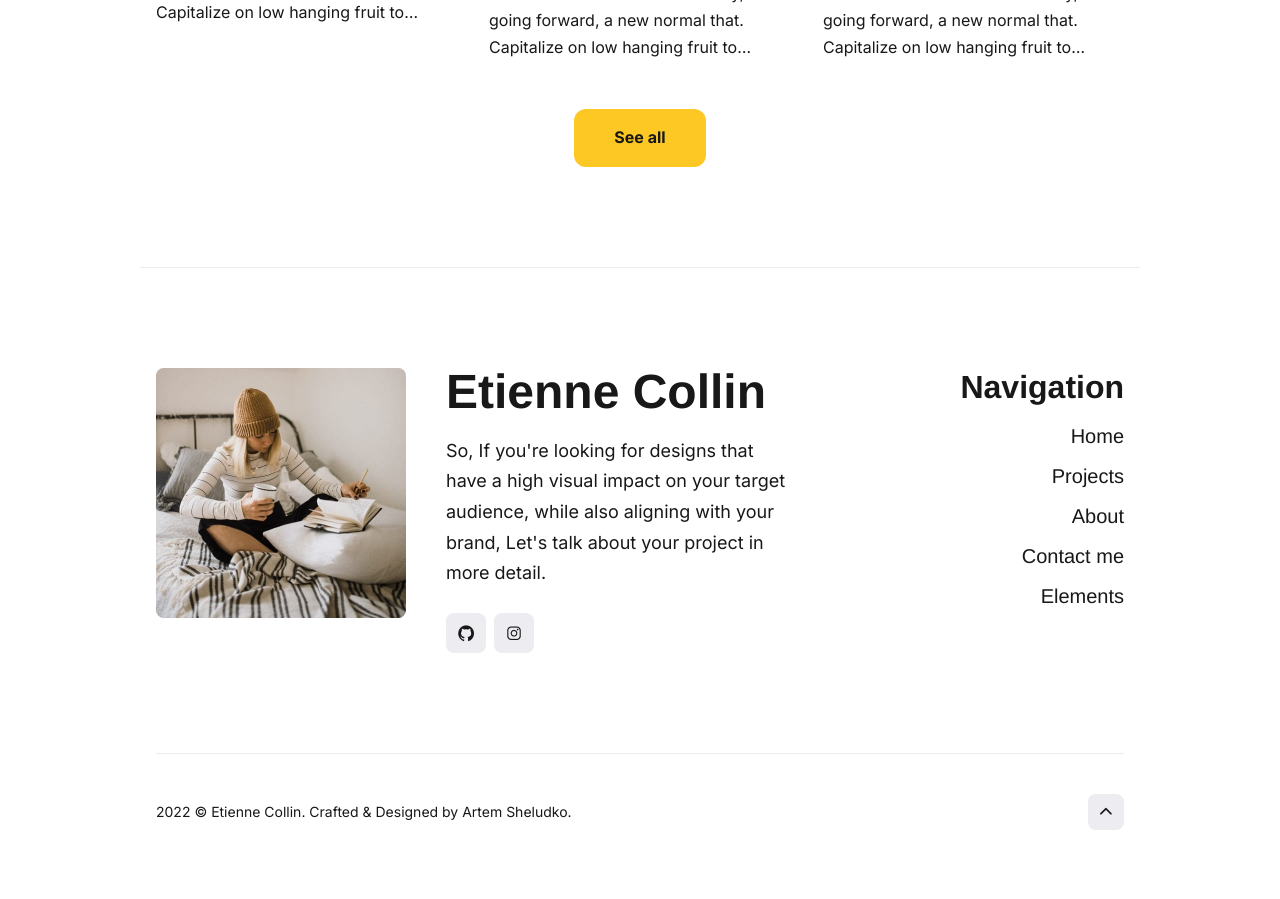
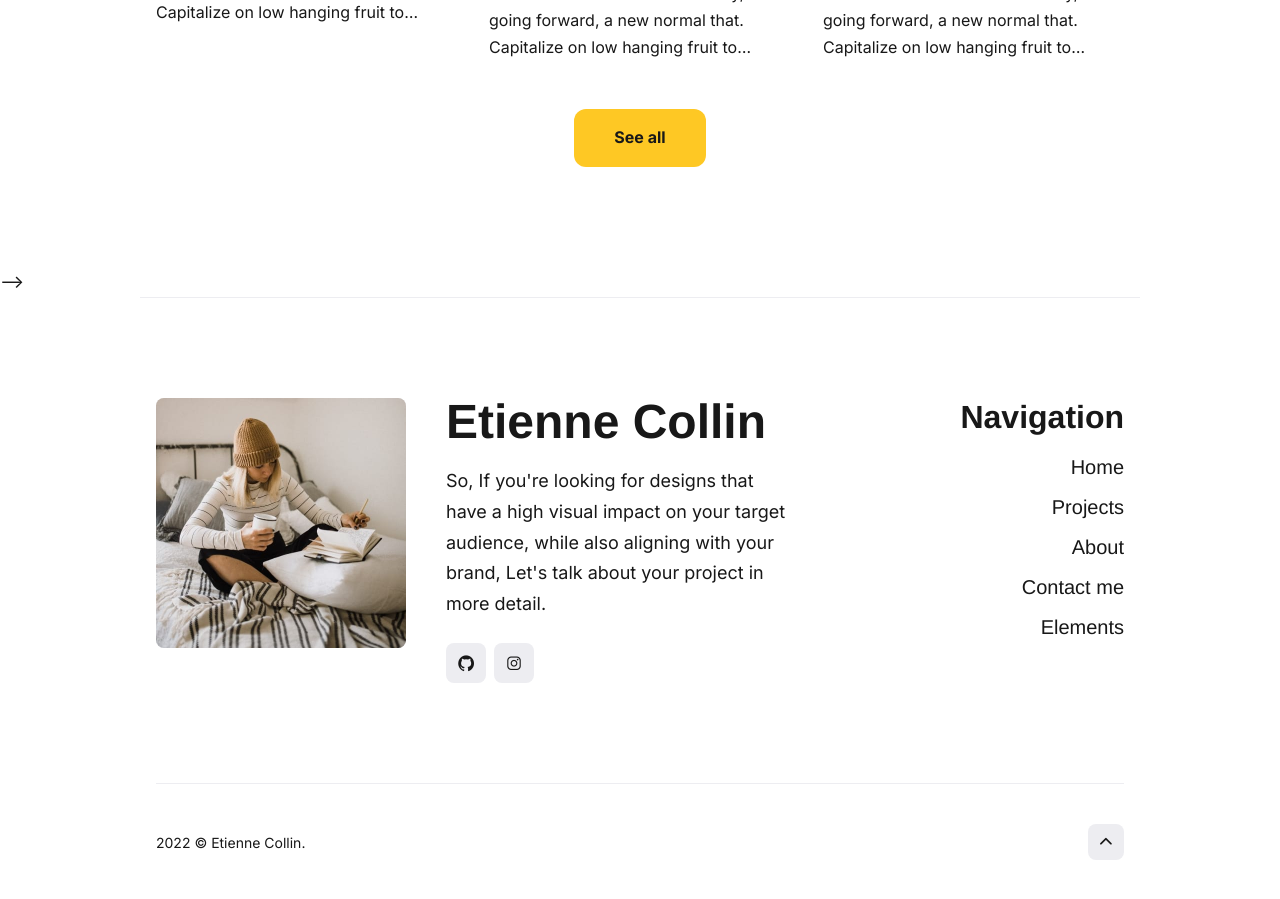
Before and after one commit to etiennecollin/etiennecollin.github.io, a Jekyll site: the page built from index.html, in a window 1280 px wide and 900 px high, scrolled down 3895 px. Built offline with Jekyll 4.4.1, drawn with Linux system fonts in a browser that asks for light colours; nearby versions of some CDN libraries; some web fonts are replaced; before the commit the page ends 4765 px from its top, so only the background shows below that.

```diff
--- a/_includes/footer.html
+++ b/_includes/footer.html
@@ -75,8 +75,7 @@
 				<div class="footer__info">
 					<div class="footer__info-box">
 						<div class="copyright">{{site.time | date: '%Y'}} &copy; <a
-								href="/">{{site.data.settings.title}}</a>. Crafted & Designed by <a
-								href="https://jekyllthemes.io/developers/artem-sheludko">Artem Sheludko</a>.</div>
+								href="/">{{site.data.settings.title}}</a>.</div>
 						<div class="top" title="Top"><i class="ion ion-ios-arrow-up"></i></div>
 					</div>
 				</div>
--- a/index.html
+++ b/index.html
@@ -6,4 +6,4 @@ image: "/images/01.jpg"
 {% include section-hero.html %}
 {% include section-projects.html %}
 {% include section-testimonials.html %}
-{% include section-blog.html %}
+<!-- {% include section-blog.html %} -->
```
